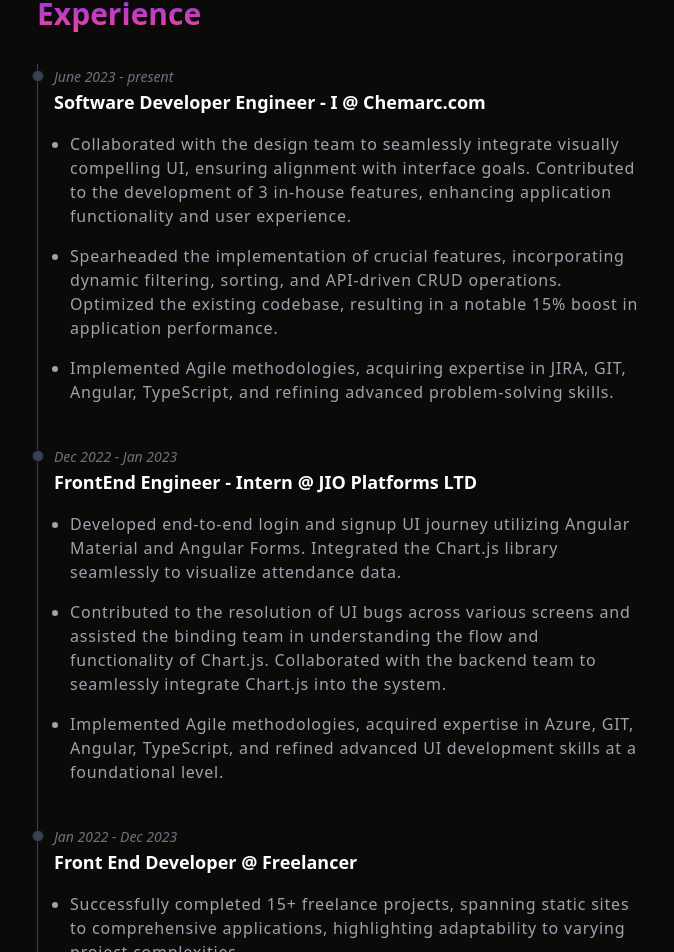
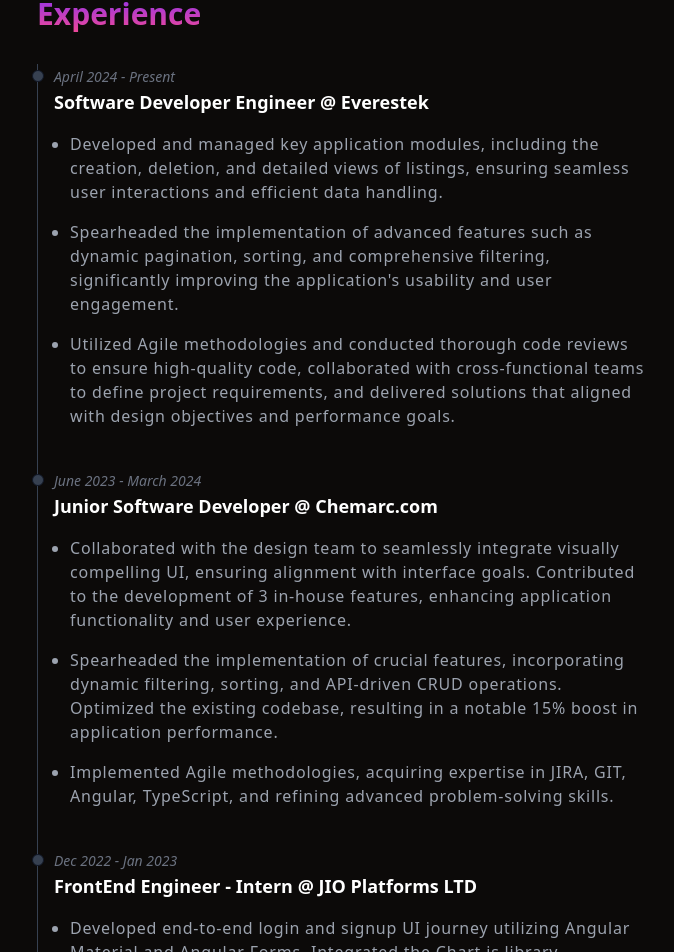
Before and after one commit to atharvamulgund/shadcn-portfolio, a React (Vite) app: page / in a window 1280 px wide. Shown: the part 1312-2264 px from the top of the page, without its empty margins (299-973 px from the left). Built offline with nearby package versions, Linux system fonts and the light colour scheme; no server answers.

Commit message:
added work ex

```diff
--- a/src/data/index.ts
+++ b/src/data/index.ts
@@ -10,10 +10,33 @@
 export const experienceData = [
   {
     id: "exp1",
-    date: "June 2023 - present",
+    date: "April 2024 - Present",
+    comapny_name: "Everestek",
+    company_url: "https://everestek.com/",
+    role: "Software Developer Engineer",
+    work_done: [
+      "Developed and managed key application modules, including the creation, deletion, and detailed views of listings, ensuring seamless user interactions and efficient data handling.",
+      "Spearheaded the implementation of advanced features such as dynamic pagination, sorting, and comprehensive filtering, significantly improving the application's usability and user engagement.",
+      "Utilized Agile methodologies and conducted thorough code reviews to ensure high-quality code, collaborated with cross-functional teams to define project requirements, and delivered solutions that aligned with design objectives and performance goals.",
+    ],
+    skills: [
+      "Nextjs",
+      "AWS",
+      "React",
+      "TypeScript",
+      "Git",
+      "Firebase",
+      "UI/UX Design",
+      "Code Refactoring",
+      "Problem Solving",
+    ],
+  },
+  {
+    id: "exp2",
+    date: "June 2023 - March 2024",
     comapny_name: "Chemarc.com",
     company_url: "https://chemarc.com/",
-    role: "Software Developer Engineer - I",
+    role: "Junior Software Developer",
     work_done: [
       "Collaborated with the design team to seamlessly integrate visually compelling UI, ensuring alignment with interface goals. Contributed to the development of 3 in-house features, enhancing application functionality and user experience.",
       "Spearheaded the implementation of crucial features, incorporating dynamic filtering, sorting, and API-driven CRUD operations. Optimized the existing codebase, resulting in a notable 15% boost in application performance.",
@@ -22,7 +45,7 @@
     skills: ["Angular", "TypeScript", "Git", "JIRA", "Problem Solving"],
   },
   {
-    id: "exp2",
+    id: "exp3",
     date: "Dec 2022 - Jan 2023",
     comapny_name: "JIO Platforms LTD",
     company_url: "https://www.jio.com/platforms/",
@@ -38,27 +61,6 @@
       "Git",
       "Azure",
       "UI Development",
-      "Problem Solving",
-    ],
-  },
-  {
-    id: "exp3",
-    date: "Jan 2022 - Dec 2023",
-    comapny_name: "Freelancer",
-    company_url: "https://www.atharvamulgund.web.app/",
-    role: "Front End Developer",
-    work_done: [
-      "Successfully completed 15+ freelance projects, spanning static sites to comprehensive applications, highlighting adaptability to varying project complexities.",
-      " Demonstrated proficiency in designing diverse sites and played a pivotal role in upscaling and refactoring existing codebases for enhanced performance and functionality.",
-      "Executed 15+ freelance projects using a diverse tech stack, including React, TypeScript, Redux Toolkit, Material-UI, Shadcn, Tailwind, JavaScript, and Firebase. Designed websites and enhanced existing codebases for improved performance.",
-    ],
-    skills: [
-      "React",
-      "TypeScript",
-      "Git",
-      "Firebase",
-      "UI/UX Design",
-      "Code Refactoring",
       "Problem Solving",
     ],
   },
```
Also changed, not shown: firebase.json.
